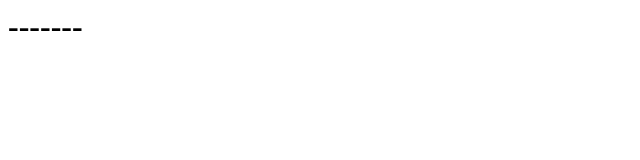
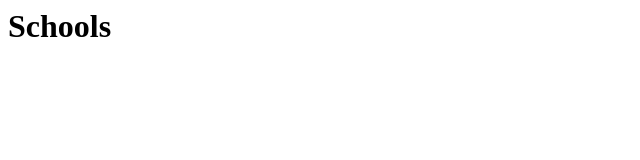
Before and after one commit to Ofer1961/Schools, a plain HTML site: page Index.html in a window 1280 px wide. Shown: the whole page, without its empty margins (0-640 px from the left). Drawn offline with Linux system fonts and the light colour scheme.

Commit message:
Update Index.html

```diff
--- a/Index.html
+++ b/Index.html
@@ -63,6 +63,6 @@
 	</head>
 
 	<body>
-	<h1>-------</h1>
+	<h1>Schools</h1>
 	</body>
 </html>
```
